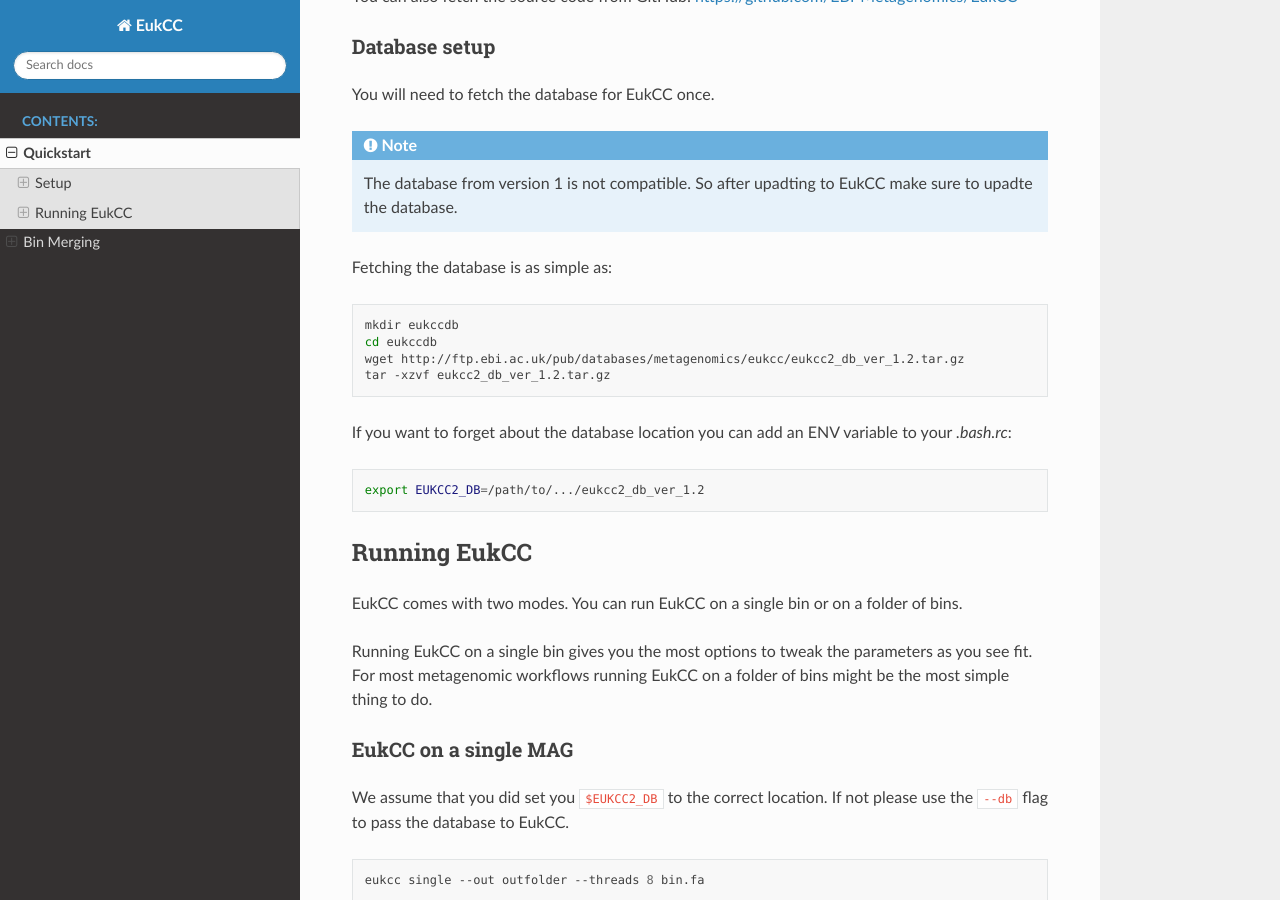
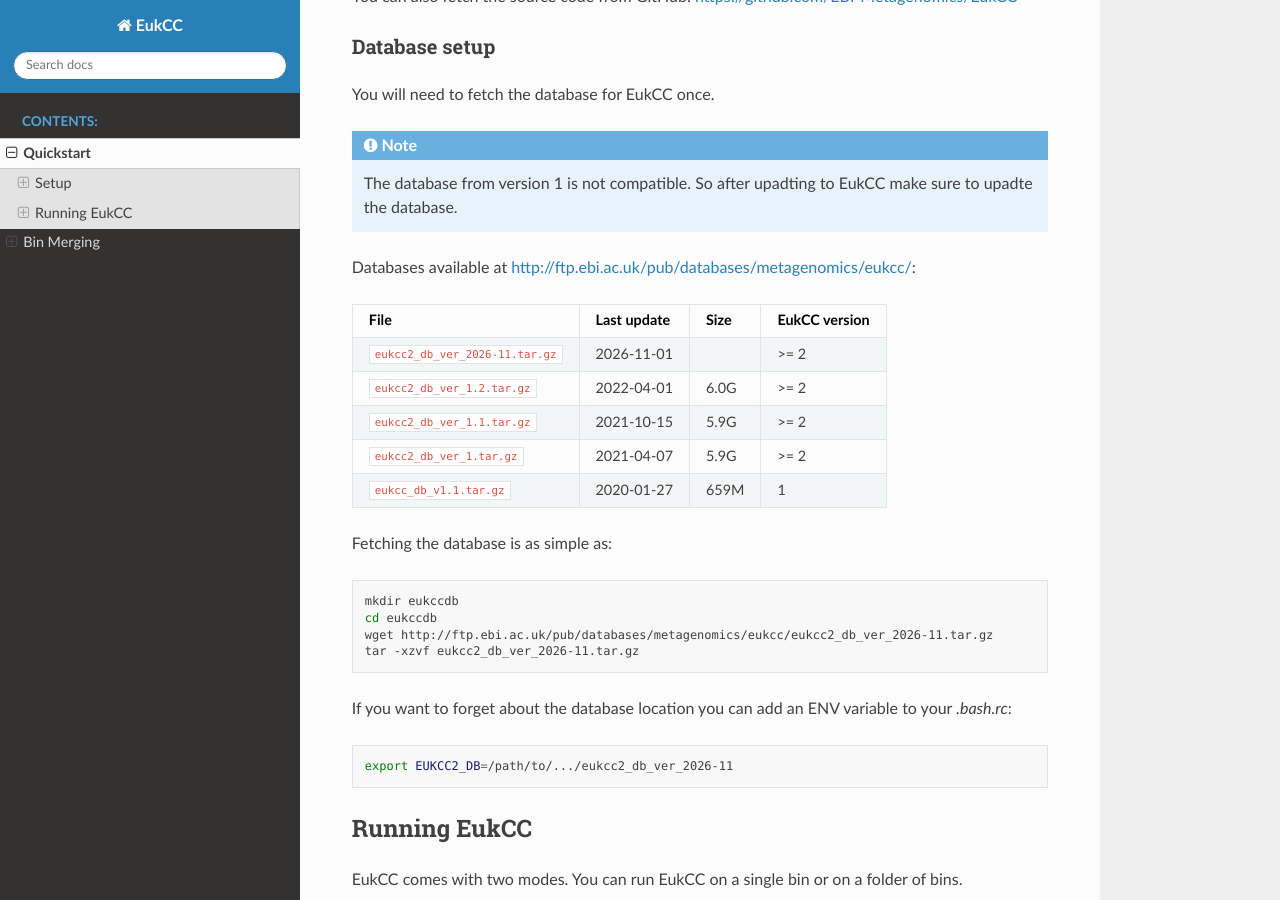
Before and after one commit to EBI-Metagenomics/EukCC, a Sphinx documentation site: the page built from docs/quickstart.rst, in a window 1280 px wide and 900 px high, scrolled down 542 px. Built offline with Sphinx 7.4.7 and the Read the Docs theme 3.1.0, drawn with Linux system fonts in a browser that asks for light colours.

Commit message:
update database

```diff
--- a/docs/quickstart.rst
+++ b/docs/quickstart.rst
@@ -32,21 +32,51 @@ You will need to fetch the database for EukCC once.
 
     The database from version 1 is not compatible. So after upadting to EukCC make sure to upadte the database.
 
+Databases available at http://ftp.ebi.ac.uk/pub/databases/metagenomics/eukcc/:
+
+.. list-table::
+    :header-rows: 1
+
+    * - File
+      - Last update
+      - Size
+      - EukCC version
+    * - ``eukcc2_db_ver_2026-11.tar.gz``
+      - 2026-11-01
+      -
+      - >= 2
+    * - ``eukcc2_db_ver_1.2.tar.gz``
+      - 2022-04-01
+      - 6.0G
+      - >= 2
+    * - ``eukcc2_db_ver_1.1.tar.gz``
+      - 2021-10-15
+      - 5.9G
+      - >= 2
+    * - ``eukcc2_db_ver_1.tar.gz``
+      - 2021-04-07
+      - 5.9G
+      - >= 2
+    * - ``eukcc_db_v1.1.tar.gz``
+      - 2020-01-27
+      - 659M
+      - 1
+
 Fetching the database is as simple as:
 
 .. code-block:: shell
 
     mkdir eukccdb
     cd eukccdb
-    wget http://ftp.ebi.ac.uk/pub/databases/metagenomics/eukcc/eukcc2_db_ver_1.2.tar.gz
-    tar -xzvf eukcc2_db_ver_1.2.tar.gz
+    wget http://ftp.ebi.ac.uk/pub/databases/metagenomics/eukcc/eukcc2_db_ver_2026-11.tar.gz
+    tar -xzvf eukcc2_db_ver_2026-11.tar.gz
 
 If you want to forget about the database location you can add an ENV variable to your
 `.bash.rc`:
 
 .. code-block:: shell
 
-    export EUKCC2_DB=/path/to/.../eukcc2_db_ver_1.2
+    export EUKCC2_DB=/path/to/.../eukcc2_db_ver_2026-11
 
 
 Running EukCC
```
